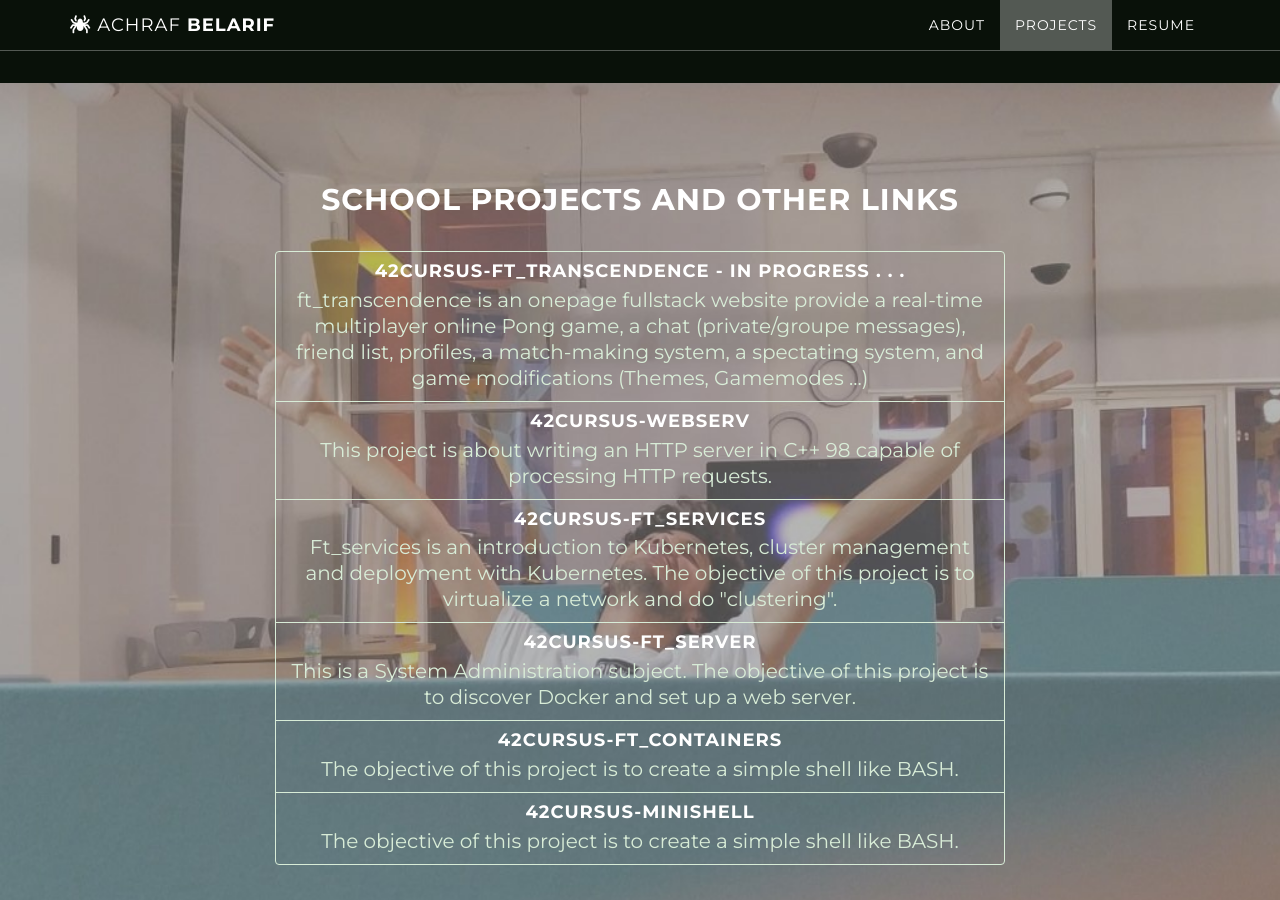
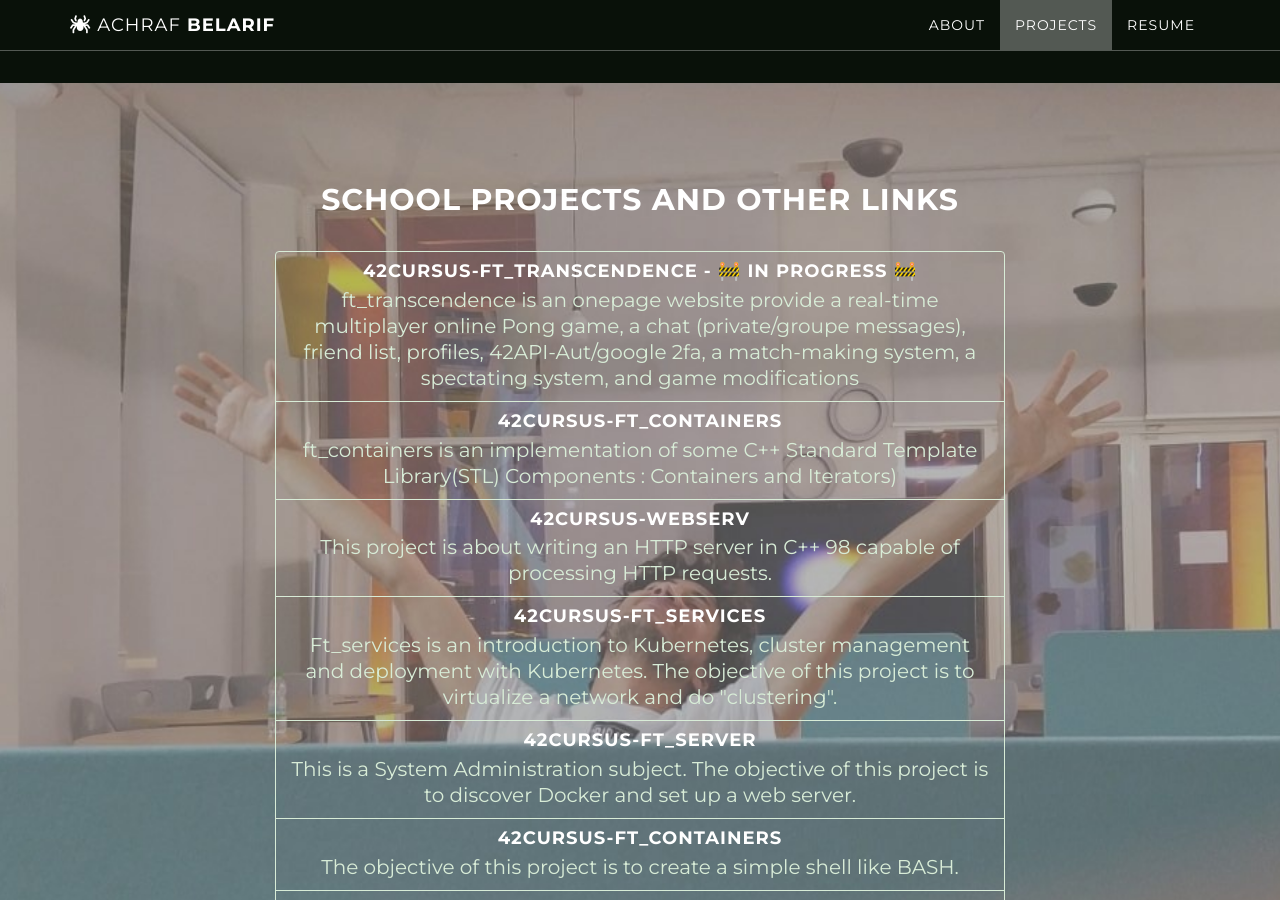
Before and after one commit to spydersy/spydersy.github.io, a Jekyll site: the page built from index.html, in a window 1280 px wide and 900 px high, scrolled down 1352 px. Built offline with Jekyll 4.4.1, drawn with Linux system fonts in a browser that asks for light colours; nearby versions of some CDN libraries.

Commit message:
[NOTE] : Add ft_containers to projects list and update ft_tanscendence description

```diff
--- a/_config.yml
+++ b/_config.yml
@@ -28,9 +28,12 @@ social:
     url: https://www.linkedin.com/in/achrafbelarif/
 
 projects:
-  - title: "42Cursus-ft_transcendence - In Progress . . ."
-    venue-publication: ft_transcendence is an onepage fullstack website provide a real-time multiplayer online Pong game, a chat (private/groupe messages), friend list, profiles, a match-making system, a spectating system, and game modifications (Themes, Gamemodes ...)
+  - title: "42Cursus-ft_transcendence - 🚧 In Progress 🚧"
+    venue-publication: ft_transcendence is an onepage website provide a real-time multiplayer online Pong game, a chat (private/groupe messages), friend list, profiles, 42API-Aut/google 2fa, a match-making system, a spectating system, and game modifications
     url: https://github.com/spydersy/42Cursus-ft_transcendence
+  - title: "42Cursus-ft_containers"
+    venue-publication: "ft_containers is an implementation of some C++ Standard Template Library(STL) Components : Containers and Iterators)"
+    url: https://github.com/spydersy/42Cursus-ft_containers
   - title: "42Cursus-webserv"
     venue-publication: This project is about writing an HTTP server in C++ 98 capable of processing HTTP requests.
     url: https://github.com/spydersy/42Cursus-webserv
```
